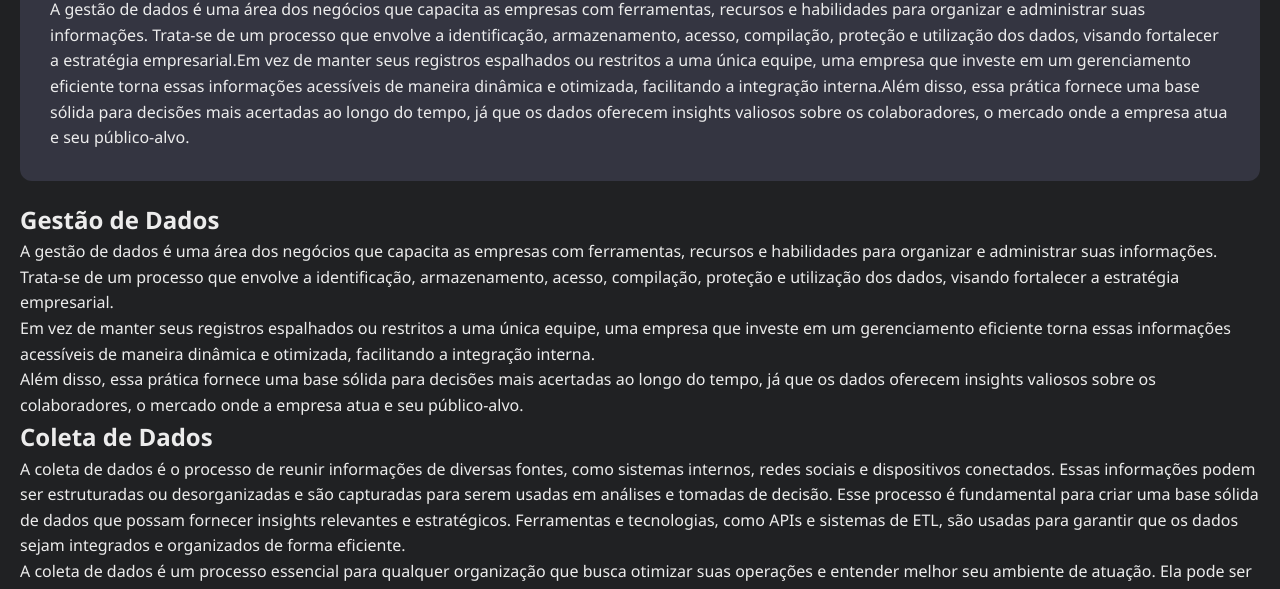
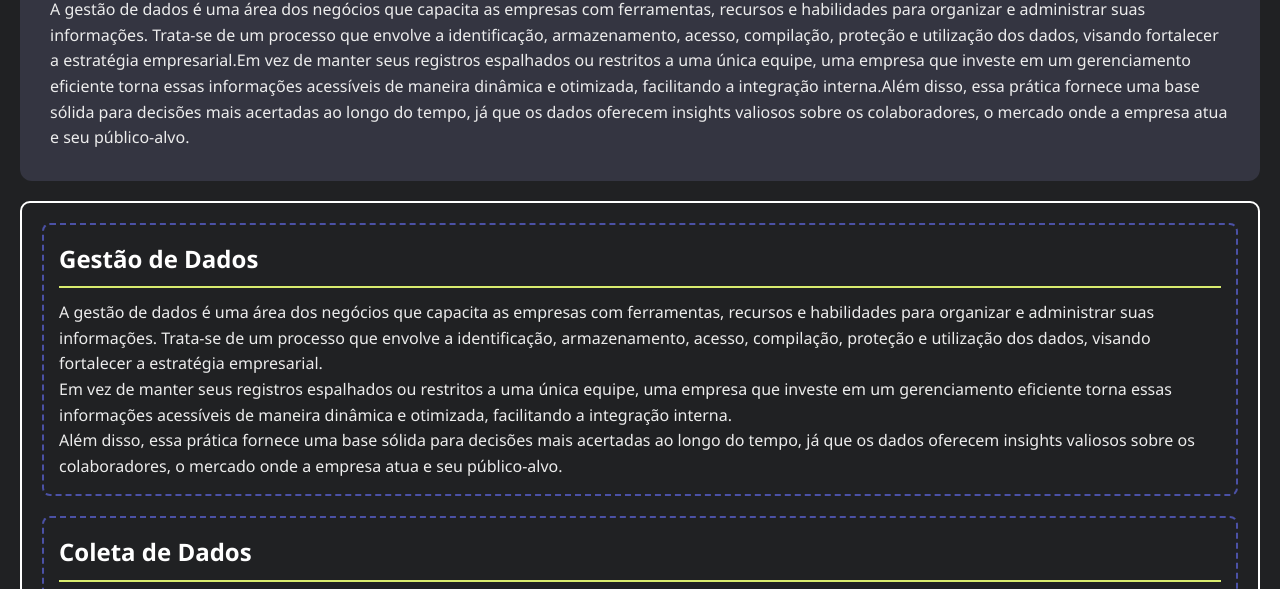
Before and after one commit to Chapolla01/site-quiz, a plain HTML site: page gd.html in a window 1280 px wide. Shown: the part 119-708 px from the top of the page. Drawn offline with Linux system fonts and the light colour scheme.

Commit message:
Tudo atualizado

```diff
--- a/style.css
+++ b/style.css
@@ -96,6 +96,7 @@
     background-color: #45a049;
   }
    */
+
 
 *{
 margin: 0;
@@ -213,3 +214,24 @@ footer4 button:hover {
 .referencias a:hover {
   text-decoration: underline;
 }
+
+main {
+  border: 2px solid #ffffff;
+  padding: 20px;
+  border-radius: 10px;
+  margin-bottom: 20px;
+}
+
+main section {
+  border: 2px dashed #4b51a5;
+  padding: 15px;
+  border-radius: 8px;
+  margin-bottom: 20px;
+}
+
+main section h2 {
+  border-bottom: 2px solid #d9ec6e;
+  padding-bottom: 8px;
+  margin-bottom: 12px;
+  color: #ffffff;
+}
```
